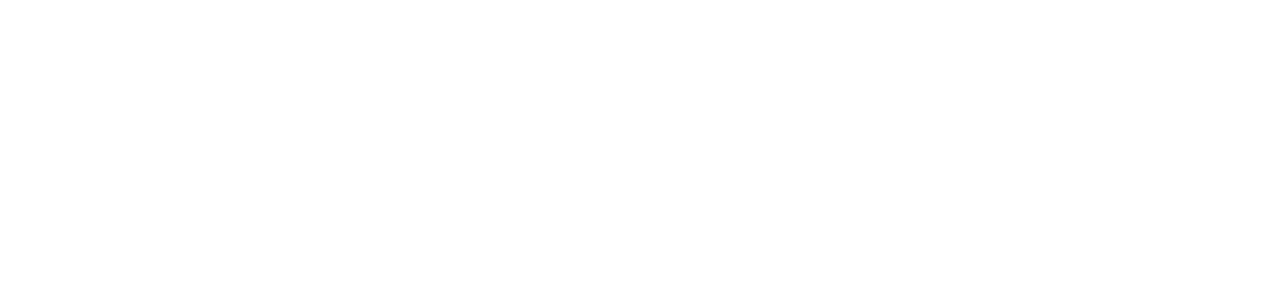
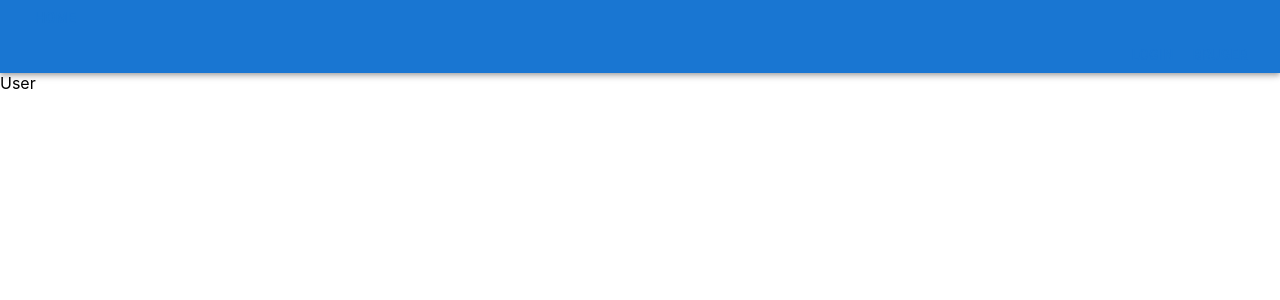
Before and after one commit to emilskovmand/crispy-system, a React (Create React App) app in the folder client/: page /user in a window 1280 px wide. Before the commit this address had no page. Shown: the top 300 px of the page. Built offline with nearby package versions, Linux system fonts and the light colour scheme.

Commit message:
wip user interface

```diff
--- a/client/package.json
+++ b/client/package.json
@@ -3,6 +3,9 @@
   "version": "0.1.0",
   "private": true,
   "dependencies": {
+    "@emotion/react": "^11.9.0",
+    "@emotion/styled": "^11.8.1",
+    "@mui/material": "^5.8.3",
     "@testing-library/jest-dom": "^5.16.4",
     "@testing-library/react": "^13.3.0",
     "@testing-library/user-event": "^13.5.0",
--- a/client/src/App.js
+++ b/client/src/App.js
@@ -1,18 +1,22 @@
 import { Routes, Route, BrowserRouter as Router } from "react-router-dom";
 import Login from "./containers/login";
+import User from "./containers/user";
 import { AuthProvider } from "./hooks/useProvideAuth";
 import Admin from "./containers/administration";
 import Index from "./containers";
+import NavBar from "./containers/navBar";
 
 function App() {
     return (
         <>
             <AuthProvider>
                 <Router>
+                <NavBar />
                     <Routes>
                         <Route exact path="/" element={<Index />} />
                         <Route exact path="/login" element={<Login />} />
                         <Route exact path="/admin" element={<Admin />} />
+                        <Route exact path="/user" element={<User />} />
                     </Routes>
                 </Router>
             </AuthProvider>
--- a/client/src/containers/login.js
+++ b/client/src/containers/login.js
@@ -1,9 +1,18 @@
 import React from "react";
+import Grid from '@mui/material/Grid';
+import TextField from '@mui/material/TextField';
 
 export default function Login() {
     return (
         <>
-            <div></div>
+            <Grid container spacing={2} justifyContent="center" direction="column">
+                <Grid item xs={6}>
+                    <TextField id="outlined-basic" label="User Name" variant="outlined" />
+                </Grid>
+                <Grid item xs={6}>
+                    <TextField id="outlined-basic" label="Password" variant="outlined" />
+                </Grid>
+            </Grid>
         </>
     );
 }
--- /dev/null
+++ b/client/src/containers/navBar.js
@@ -0,0 +1,33 @@
+import * as React from 'react';
+import AppBar from '@mui/material/AppBar';
+import Box from '@mui/material/Box';
+import Toolbar from '@mui/material/Toolbar';
+import Typography from '@mui/material/Typography';
+import Button from '@mui/material/Button';
+import { Link } from 'react-router-dom';
+
+export default function NavBar() {
+    return (
+        <Box sx={{ flexGrow: 1 }}>
+            <AppBar position="static">
+            <Toolbar>
+                <Typography variant="h6" component="div" sx={{ flexGrow: 1 }}>
+                    <Box display="flex" justifyContent="flex-start" alignItems="flex-end">
+                        <Link to={"/"}>
+                            <Button>Home</Button>
+                        </Link>
+                    </Box>
+                    <Box display="flex" justifyContent="flex-end" alignItems="flex-end">
+                        <Link to={"/login"}>
+                            <Button>Login</Button>
+                        </Link>
+                        <Link to={"/user"}>
+                            <Button>Bruger</Button>
+                        </Link>
+                    </Box>
+                </Typography>
+            </Toolbar>
+            </AppBar>
+        </Box>
+    );
+}
--- /dev/null
+++ b/client/src/containers/user.js
@@ -0,0 +1,9 @@
+import React from "react";
+
+export default function User() {
+    return (
+        <>
+            <div>User</div>
+        </>
+    );
+}
--- a/package.json
+++ b/package.json
@@ -10,6 +10,7 @@
     "test": "jest"
   },
   "dependencies": {
+    "@mui/icons-material": "^5.8.3",
     "bcrypt": "^5.0.1",
     "concurrently": "^7.2.1",
     "cookie-parser": "^1.4.6",
```
Also changed, not shown: 2 other files (tests, documents, lock files or other folders).
